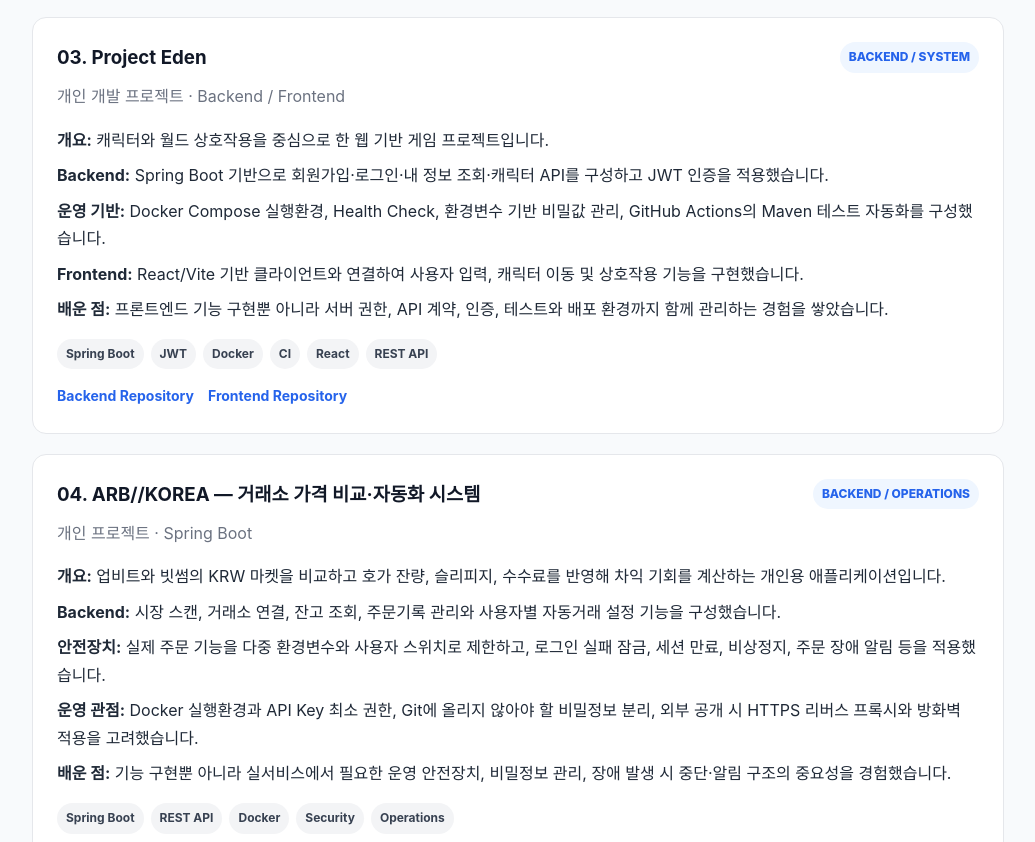
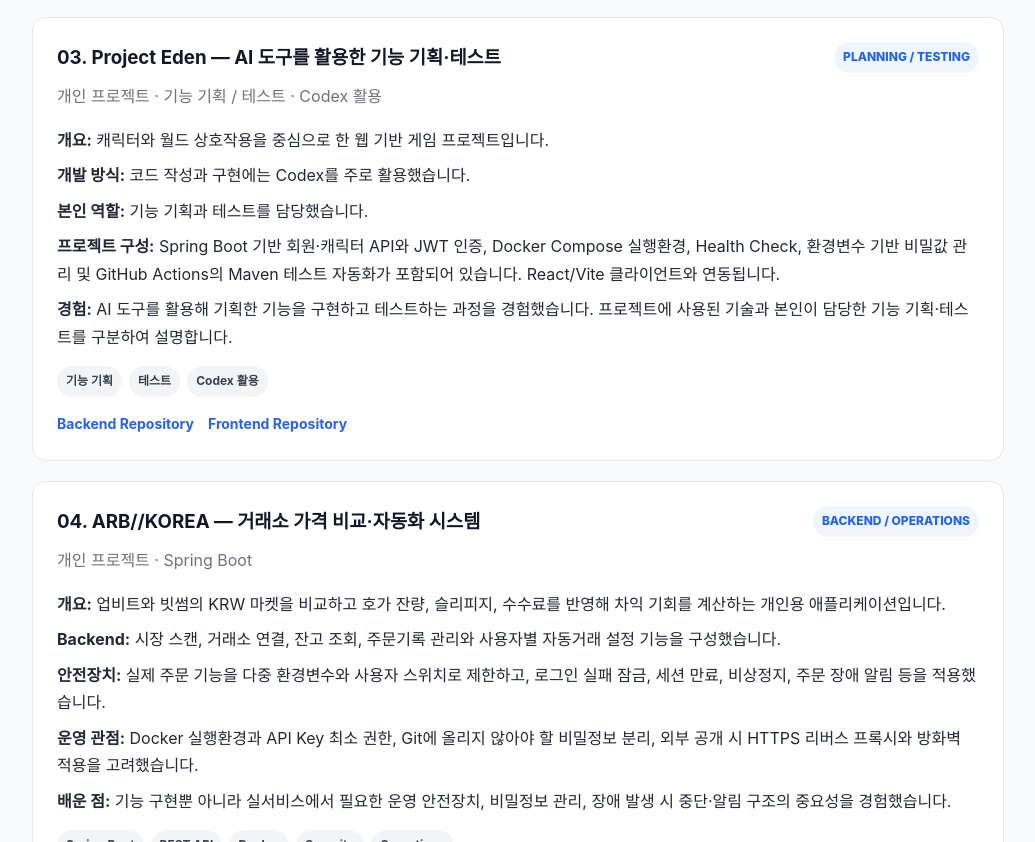
Before and after one commit to jsj030513/portfolio, a plain HTML site: page index.html in a window 1280 px wide. Shown: the part 2580-3422 px from the top of the page, without its empty margins (122-1157 px from the left). Drawn offline with Linux system fonts and the light colour scheme.

Commit message:
Describe Eden as Codex-assisted planning and testing project

```diff
--- a/index.html
+++ b/index.html
@@ -147,13 +147,13 @@
       </article>
 
       <article class="card project">
-        <div class="project-head"><div><h3>03. Project Eden</h3><p class="muted">개인 개발 프로젝트 · Backend / Frontend</p></div><span class="label">BACKEND / SYSTEM</span></div>
+        <div class="project-head"><div><h3>03. Project Eden — AI 도구를 활용한 기능 기획·테스트</h3><p class="muted">개인 프로젝트 · 기능 기획 / 테스트 · Codex 활용</p></div><span class="label">PLANNING / TESTING</span></div>
         <p><strong>개요:</strong> 캐릭터와 월드 상호작용을 중심으로 한 웹 기반 게임 프로젝트입니다.</p>
-        <p><strong>Backend:</strong> Spring Boot 기반으로 회원가입·로그인·내 정보 조회·캐릭터 API를 구성하고 JWT 인증을 적용했습니다.</p>
-        <p><strong>운영 기반:</strong> Docker Compose 실행환경, Health Check, 환경변수 기반 비밀값 관리, GitHub Actions의 Maven 테스트 자동화를 구성했습니다.</p>
-        <p><strong>Frontend:</strong> React/Vite 기반 클라이언트와 연결하여 사용자 입력, 캐릭터 이동 및 상호작용 기능을 구현했습니다.</p>
-        <p><strong>배운 점:</strong> 프론트엔드 기능 구현뿐 아니라 서버 권한, API 계약, 인증, 테스트와 배포 환경까지 함께 관리하는 경험을 쌓았습니다.</p>
-        <div class="tags"><span class="tag">Spring Boot</span><span class="tag">JWT</span><span class="tag">Docker</span><span class="tag">CI</span><span class="tag">React</span><span class="tag">REST API</span></div>
+        <p><strong>개발 방식:</strong> 코드 작성과 구현에는 Codex를 주로 활용했습니다.</p>
+        <p><strong>본인 역할:</strong> 기능 기획과 테스트를 담당했습니다.</p>
+        <p><strong>프로젝트 구성:</strong> Spring Boot 기반 회원·캐릭터 API와 JWT 인증, Docker Compose 실행환경, Health Check, 환경변수 기반 비밀값 관리 및 GitHub Actions의 Maven 테스트 자동화가 포함되어 있습니다. React/Vite 클라이언트와 연동됩니다.</p>
+        <p><strong>경험:</strong> AI 도구를 활용해 기획한 기능을 구현하고 테스트하는 과정을 경험했습니다. 프로젝트에 사용된 기술과 본인이 담당한 기능 기획·테스트를 구분하여 설명합니다.</p>
+        <div class="tags"><span class="tag">기능 기획</span><span class="tag">테스트</span><span class="tag">Codex 활용</span></div>
         <div class="links-row"><a href="https://github.com/jsj030513/project-eden-backend" target="_blank" rel="noopener">Backend Repository</a><a href="https://github.com/jsj030513/project-eden-frontend" target="_blank" rel="noopener">Frontend Repository</a></div>
       </article>
 
```
